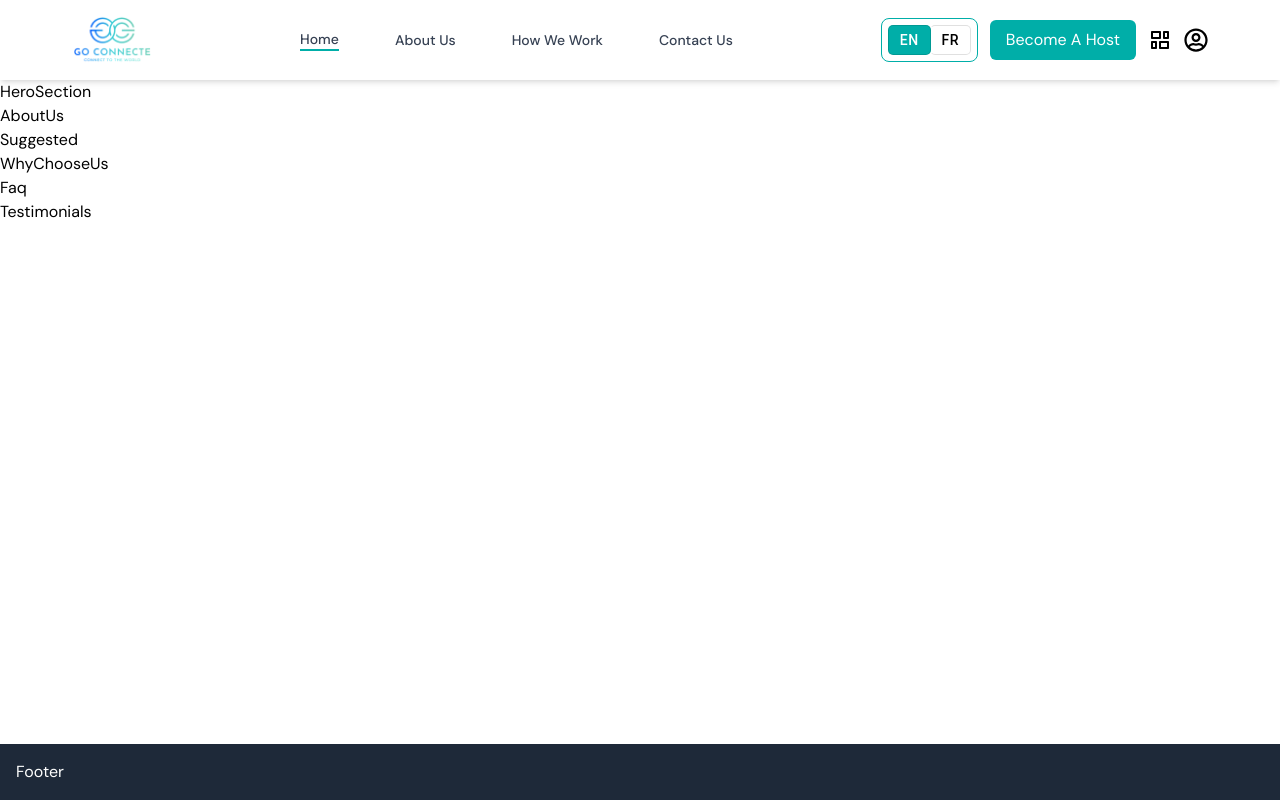
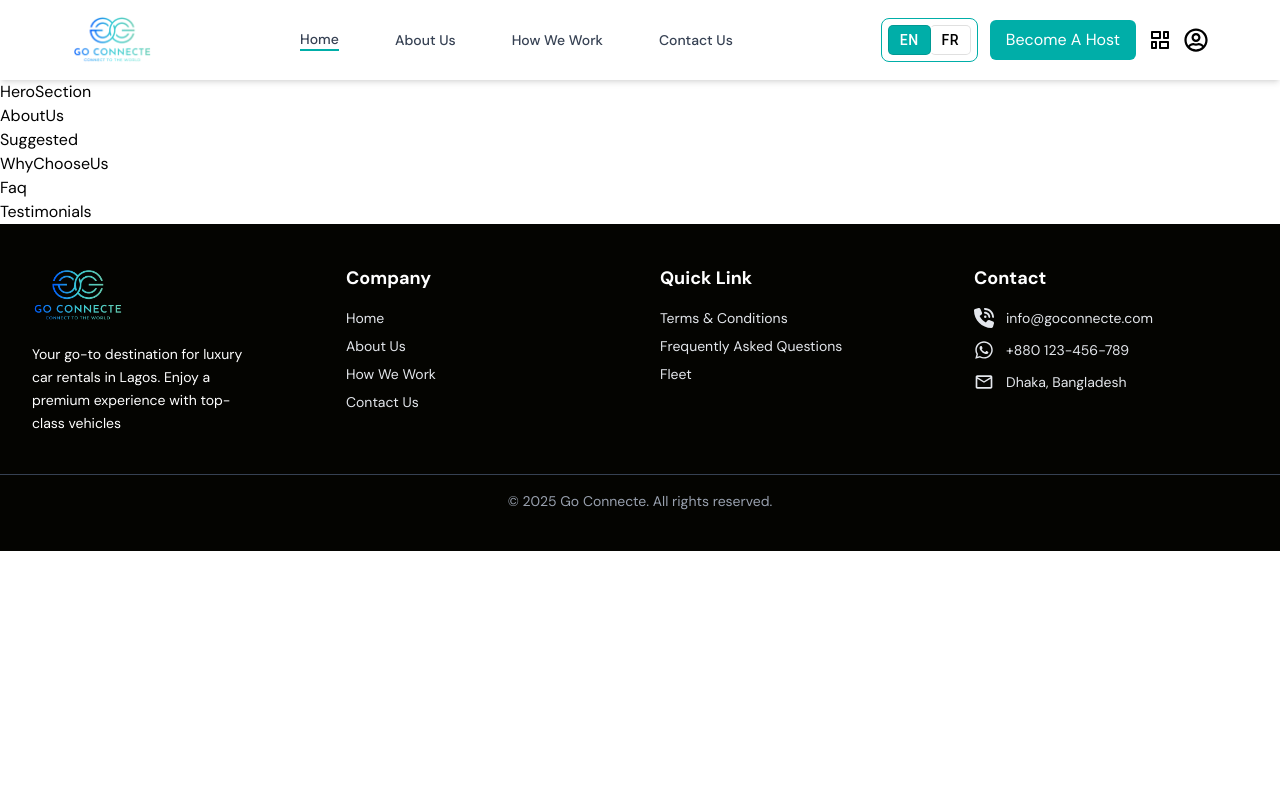
Before and after one commit to sparktechagency/go-connecte-website, a Next.js app: page / in a window 1280 px wide. Built offline with nearby package versions, Linux system fonts and the light colour scheme.

Commit message:
Added Footer

```diff
--- a/src/components/Shared/Footer.jsx
+++ b/src/components/Shared/Footer.jsx
@@ -1,9 +1,131 @@
 import React from "react";
+import Link from "next/link";
+import Image from "next/image";
+import { FaPhoneVolume } from "react-icons/fa6";
+import { FaWhatsapp } from "react-icons/fa";
+import { MdMailOutline } from "react-icons/md";
 
 export default function Footer() {
   return (
-    <footer className="fixed bottom-0 left-0 right-0 bg-gray-800 text-white py-4 z-40">
-      <div className="container mx-auto px-4">Footer</div>
+    <footer className="bg-[#040401] text-white py-6 sm:py-8 lg:py-10 mt-auto">
+      <div className="grid grid-cols-1 sm:grid-cols-2 lg:grid-cols-4 max-w-7xl mx-auto px-4 sm:px-6 lg:px-8 gap-6 sm:gap-8 lg:gap-10">
+        {/* Company Info */}
+        <div className="text-left">
+          <Image
+            src="/images/logo.png"
+            alt="Go Connecte Logo"
+            width={91}
+            height={62}
+            className="mb-3 sm:mb-4 mx-auto sm:mx-0"
+          />
+          <p className="text-white text-xs sm:text-sm leading-relaxed mx-auto sm:mx-0 sm:w-full lg:w-5/6">
+            Your go-to destination for luxury car rentals in Lagos. Enjoy a
+            premium experience with top-class vehicles
+          </p>
+        </div>
+
+        {/* Quick Links */}
+        <div className="text-left">
+          <h3 className="text-base sm:text-lg font-semibold mb-3 sm:mb-4">
+            Company
+          </h3>
+          <ul className="space-y-1.5 sm:space-y-2 text-[#E4E7EC] text-xs sm:text-sm">
+            <li>
+              <Link
+                href="/"
+                className="hover:text-[#00AEA8] transition-colors inline-block"
+              >
+                Home
+              </Link>
+            </li>
+            <li>
+              <Link
+                href="/about-us"
+                className="hover:text-[#00AEA8] transition-colors inline-block"
+              >
+                About Us
+              </Link>
+            </li>
+            <li>
+              <Link
+                href="/how-we-work"
+                className="hover:text-[#00AEA8] transition-colors inline-block"
+              >
+                How We Work
+              </Link>
+            </li>
+            <li>
+              <Link
+                href="/contact-us"
+                className="hover:text-[#00AEA8] transition-colors inline-block"
+              >
+                Contact Us
+              </Link>
+            </li>
+          </ul>
+        </div>
+
+        {/* Support */}
+        <div className="text-left">
+          <h3 className="text-base sm:text-lg font-semibold mb-3 sm:mb-4">
+            Quick Link
+          </h3>
+          <ul className="space-y-1.5 sm:space-y-2 text-[#E4E7EC] text-xs sm:text-sm">
+            <li>
+              <Link
+                href="/terms-and-conditions"
+                className="hover:text-[#00AEA8] transition-colors inline-block"
+              >
+                Terms & Conditions
+              </Link>
+            </li>
+            <li>
+              <Link
+                href="/faq"
+                className="hover:text-[#00AEA8] transition-colors inline-block"
+              >
+                Frequently Asked Questions
+              </Link>
+            </li>
+            <li>
+              <Link
+                href="/fleet"
+                className="hover:text-[#00AEA8] transition-colors inline-block"
+              >
+                Fleet
+              </Link>
+            </li>
+          </ul>
+        </div>
+
+        {/* Contact Info */}
+        <div className="text-left">
+          <h3 className="text-base sm:text-lg font-semibold mb-3 sm:mb-4">
+            Contact
+          </h3>
+          <ul className="space-y-2 sm:space-y-3 text-[#E4E7EC] text-xs sm:text-sm">
+            <li className="flex items-center gap-2 sm:gap-3 justify-start">
+              <FaPhoneVolume className="text-lg sm:text-xl shrink-0" />
+              <span className="break-all">info@goconnecte.com</span>
+            </li>
+            <li className="flex items-center gap-2 sm:gap-3 justify-start">
+              <FaWhatsapp className="text-lg sm:text-xl shrink-0" />
+              <span>+880 123-456-789</span>
+            </li>
+            <li className="flex items-center gap-2 sm:gap-3 justify-start">
+              <MdMailOutline className="text-lg sm:text-xl shrink-0" />
+              <span>Dhaka, Bangladesh</span>
+            </li>
+          </ul>
+        </div>
+      </div>
+
+      {/* Copyright */}
+      <div className="border-t border-gray-700 mt-6 sm:mt-8 lg:mt-10 pt-3 sm:pt-4">
+        <p className="text-center text-gray-400 text-xs sm:text-sm px-4">
+          © {new Date().getFullYear()} Go Connecte. All rights reserved.
+        </p>
+      </div>
     </footer>
   );
 }
```
